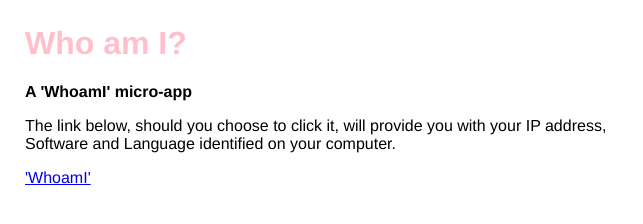
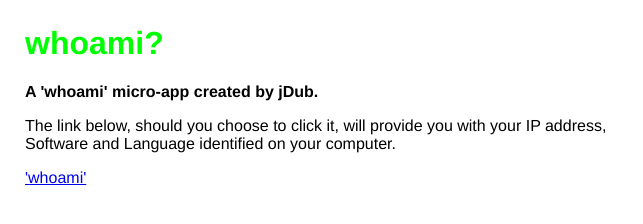
Before and after one commit to JP-Dub/header-request, a website: page views/index.html in a window 1280 px wide. Shown: the top 224 px of the page, without its empty margins (0-643 px from the left). Drawn offline with nearby package versions, Linux system fonts and the light colour scheme; no server answers.

Commit message:
👹🐚 Checkpoint views/index.html:553280 server.js:553280 public/style.css:553280

```diff
--- a/public/style.css
+++ b/public/style.css
@@ -15,7 +15,7 @@ body {
 
 h1 {
   font-weight: bold;
-  color: pink;
+  color: lime;
 }
 
 .bold {
--- a/server.js
+++ b/server.js
@@ -10,6 +10,8 @@ var obj = {
           "software": "null",
           "language": "null"
        };
+
+app.use(express.static('public'));
 
 app.get("/", function (request, response) {
   response.sendFile(__dirname + '/views/index.html');
@@ -24,7 +26,9 @@ app.use(function(req, res, next) {
 
 app.get('/:api/whoami', function(req, res, next) {
      var lan = req.acceptsLanguages();
+     var enc = req.acceptsCharset();
      obj.language = lan[0];
+     obj.software = enc;
      res.json(obj);
 });
 
--- a/views/index.html
+++ b/views/index.html
@@ -20,16 +20,16 @@
   <body>
     <header>
       <h1>
-        Who am I?
+       whoami?
       </h1>
     </header>
 
     <main>
-      <p class="bold">A 'WhoamI' micro-app</p>
+      <p class="bold">A 'whoami' micro-app created by jDub.</p>
       <p>The link below, should you choose to click it, will provide you with your IP address, Software and Language identified on your computer.</p>
       <p>
           <a href="https://abounding-reaction.glitch.me/api/whoami">
-        'WhoamI'
+        'whoami'
       </a>
       </p>
     </main>
```
